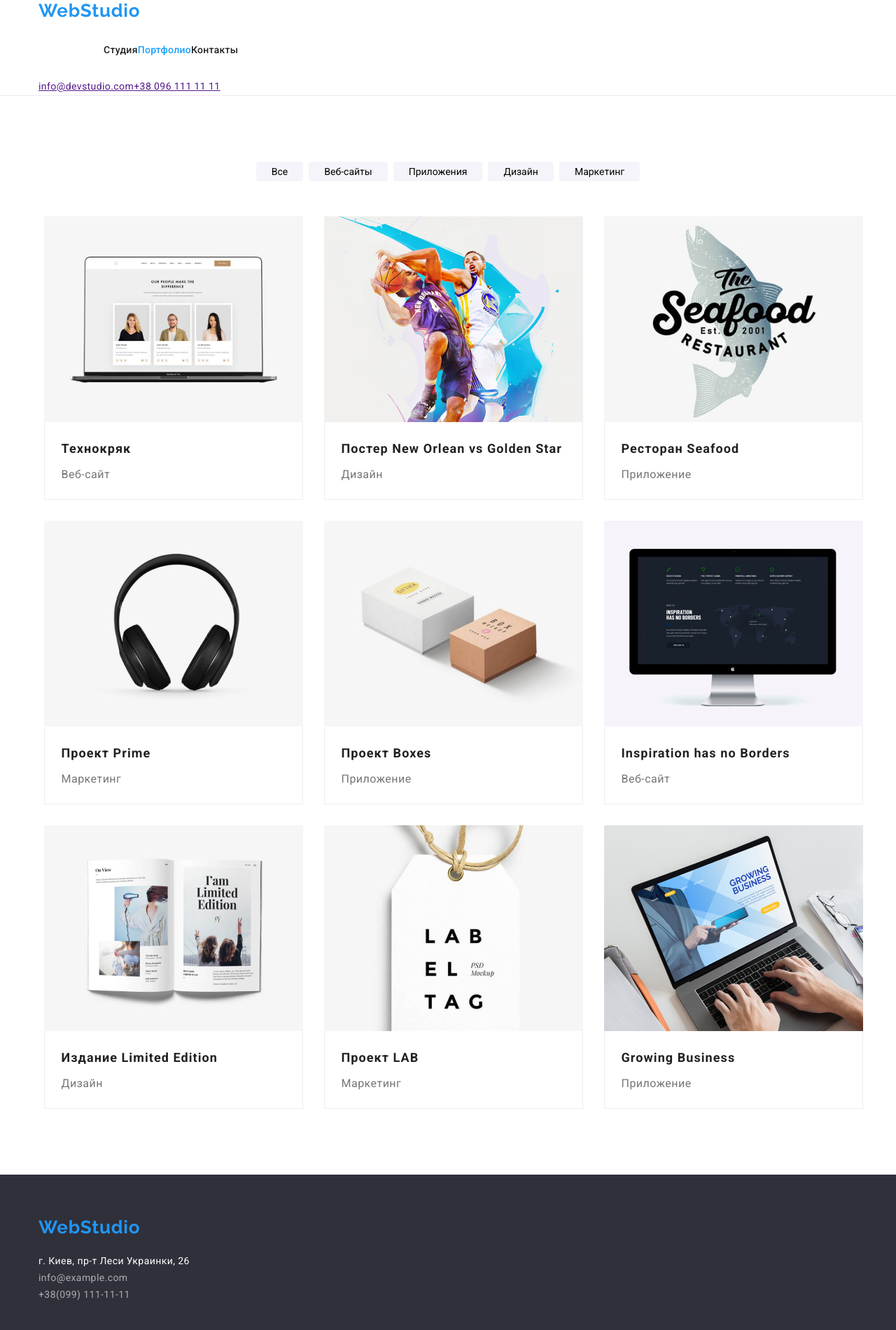
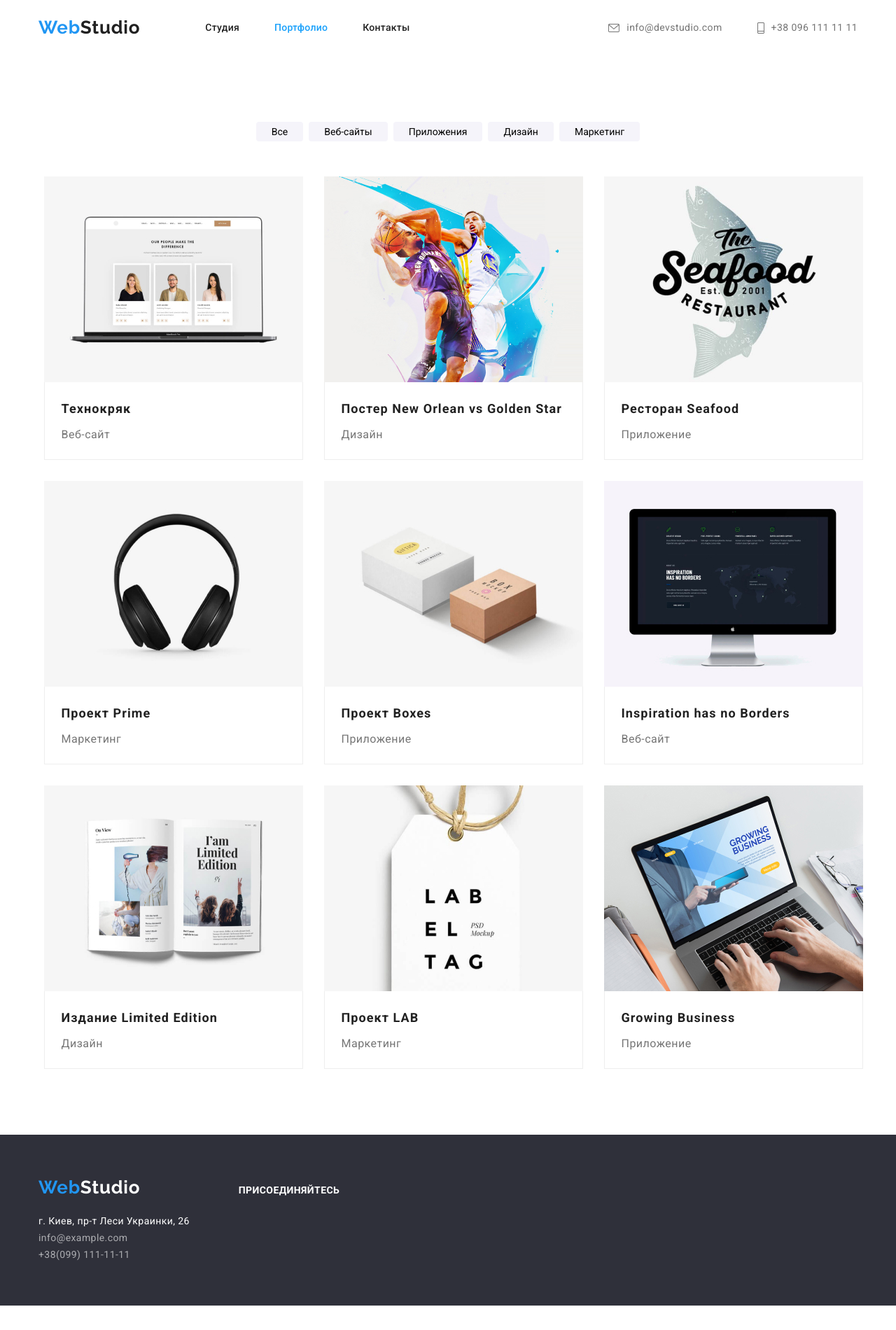
Before and after one commit to serg-itsh/goit-markup-hw-04, a plain HTML site: page portfolio.html in a window 1280 px wide. Shown: the whole page at 70% size. After the commit the page ends 1866 px from the top, so only its background shows below. Drawn offline with nearby package versions, Linux system fonts and the light colour scheme.

Commit message:
Вносить зміни в футер та в верхню лінію.

```diff
--- a/portfolio.html
+++ b/portfolio.html
@@ -21,16 +21,17 @@
     <!-- Верхняя линия -->
 
     <header class="page-header">
-        <div class="header container main-nav">
-            <nav class="header">
-                <a href="" class="logo" lang="en">Web<span class="studio-dark">Studio</span></a>
+
+        <div class="container page-header-container">
+            <nav class="nav">
+                <a href="" class="logo" lang="en">Web<span class="logo-dark">Studio</span></a>
 
                 <ul class="site-nav list">
-                    <li class="item-0">
-                        <a class="link" href="./index.html" :hover>Студия</a>
+                    <li class="site-nav-item">
+                        <a class="link" href="">Студия</a>
                     </li>
-                    <li class="item-0">
-                        <a class="link current" href="">Портфолио</a>
+                    <li class="site-nav-item">
+                        <a class="link  current" href="./index.html">Портфолио</a>
                     </li>
                     <li>
                         <a class="link" href="">Контакты</a>
@@ -38,8 +39,43 @@
                 </ul>
             </nav>
 
+            <ul class="auth-nav list">
+                <li class="auth-nav-item">
+                    <a class="auth-nav-link link" href="">
+                        <svg class="auth-nav-icon" width="16" height="12">
+                            <use href="./images/icons.svg/symbol-defs.svg#icon-post-1"></use>
+                        </svg>
+                        info@devstudio.com</a>
+                </li>
+                <li class="auth-nav-item">
+                    <a class="auth-nav-link link" href="">
+                        <svg class="auth-nav-icon" width="10" height="16">
+                            <use href="./images/icons.svg/symbol-defs.svg#icon-tel-1"></use>
+                        </svg>
+                        +38 096 111 11 11</a>
+                </li>
+            </ul>
+        </div>
 
-            <ul class="auth-nav list">
+        <!-- <div class="header container main-nav">
+            <nav class="header">
+                <a href="" class="logo" lang="en">Web<span class="studio-dark">Studio</span></a> -->
+
+                <!-- <ul class="site-nav list">
+                    <li class="item-0">
+                        <a class="link" href="./index.html" :hover>Студия</a>
+                    </li>
+                    <li class="item-0">
+                        <a class="link current" href="">Портфолио</a>
+                    </li> -->
+                    <!-- <li>
+                        <a class="link" href="">Контакты</a>
+                    </li>
+                </ul>
+            </nav> -->
+
+
+            <!-- <ul class="auth-nav list">
                 <li class="link-1">
                     <a class="item link-contacts link" href="">info@devstudio.com</a>
                 </li>
@@ -48,7 +84,7 @@
                 </li>
             </ul>
         </div>
-    </header>
+    </header> -->
 
 
     <!-- Уникальный контент страницы, неповторяющийся на других страницах сайта-->
@@ -196,27 +232,64 @@
     <!-- Я не джин 🧞 -->
     <!-- Подвал -->
 
-    <footer>
-            <div class="container">
-                <a href="" class="logo logo-footer" lang="en">
-                    Web<span class="studio-white" lang="en">Studio</span>
-                </a>
+    <footer class="basement">
+        <section class="container flexy">
+            <div class="logo-address">
+                <a href="" class="logo logo-footer" lang="en"> Web<span class="logo-white" lang="en">Studio</span> </a>
 
-                <address>
+                <address class="">
                     <ul class="list link-footer">
                         <li class="social-links list">
                             <a href="г.Киев,пр-тЛесиУкраинки,26" class="copyright list">г. Киев, пр-т Леси Украинки, 26</a>
                             <br />
                         </li>
-                        <li>
-                            <a href="info@example.com" class="copyright-links list">info@example.com</a> <br />
-                        </li>
+                        <li><a href="info@example.com" class="copyright-links list">info@example.com</a> <br /></li>
                         <li>
                             <a href="tel:+380991111111" class="copyright-links list">+38(099) 111-11-11</a>
                         </li>
                     </ul>
                 </address>
             </div>
+
+            <div class="basement-social">
+                <!-- <h2>Соцыальные сети</h2> -->
+                <h3 class="basement-header">присоединяйтесь</h3>
+                <ul class="basement-social-list no-style-list flexy">
+                    <li class="social-item">
+                        <a class="social-link flexy basement-social-link" href="https://www.instagram.com" target="_blank"
+                            rel="noopener noreferrer" aria-label="Instagram">
+                            <svg class="icon-social icon-social-basement" width="20" height="20">
+                                <use href="./images/icons.svg/symbol-defs-f.svg#icon-instagram-1"></use>
+                            </svg>
+                        </a>
+                    </li>
+                    <li class="social-item">
+                        <a class="social-link flexy basement-social-link" href="https://www.twitter.com" target="_blank"
+                            rel="noopener noreferrer" aria-label="Twitter">
+                            <svg class="icon-social icon-social-basement" width="20" height="20">
+                                <use href="./images/icons.svg/symbol-defs-f.svg#icon-twitter-2"></use>
+                            </svg>
+                        </a>
+                    </li>
+                    <li class="social-item">
+                        <a class="social-link flexy basement-social-link" href="https://www.facebook.com" target="_blank"
+                            rel="noopener noreferrer" aria-label="Facebook">
+                            <svg class="icon-social icon-social-basement" width="20" height="20">
+                                <use href="./images/icons.svg/symbol-defs-f.svg#icon-facebook-3"></use>
+                            </svg>
+                        </a>
+                    </li>
+                    <li class="social-item">
+                        <a class="social-link flexy basement-social-link" href="https://www.linkedin.com" target="_blank"
+                            rel="noopener noreferrer" aria-label="LinkedIn">
+                            <svg class="icon-social icon-social-basement" width="20" height="20">
+                                <use href="./images/icons.svg/symbol-defs-f.svg#icon-linkedin-4"></use>
+                            </svg>
+                        </a>
+                    </li>
+                </ul>
+            </div>
+        </section>
     </footer>
 </body>
 
```
Also changed, not shown: index.html (+26 -44 lines), images/icons.svg/symbol-defs-2.svg (added).
